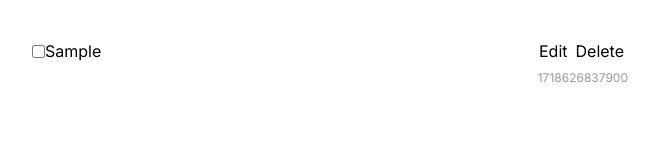
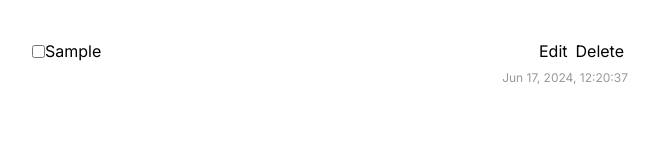
Before and after one commit to ChuangYuMing/to-do-list, a Next.js app: page / in a window 1280 px wide. Both pictures are taken after typing "Sample" into the empty fields and a click on the button "Add". Shown: the part 155-300 px from the top of the page, without its empty margins (312-971 px from the left). Built offline with nearby package versions, Linux system fonts and the light colour scheme.

Commit message:
format date

```diff
--- a/src/components/task-item/TaskItem.tsx
+++ b/src/components/task-item/TaskItem.tsx
@@ -14,6 +14,22 @@ export default function TaskItem({
   deleteTask,
 }: TaskItemProps) {
   const [isEditing, setIsEditing] = useState<boolean>(false);
+
+  const formatDate = (timestamp: number) => {
+    const date = new Date(timestamp);
+    const formattedDate = date.toLocaleDateString("en-US", {
+      year: "numeric",
+      month: "short",
+      day: "numeric",
+    });
+    const formattedTime = date.toLocaleTimeString("en-US", {
+      hour: "2-digit",
+      minute: "2-digit",
+      second: "2-digit",
+      hour12: false,
+    });
+    return `${formattedDate}, ${formattedTime}`;
+  };
 
   return (
     <div key={task.createdAt} className={styles["task-item"]}>
@@ -50,7 +66,9 @@ export default function TaskItem({
           Delete
         </span>
       </div>
-      <span className={styles["created-date"]}>{task.createdAt}</span>
+      <span className={styles["created-date"]}>
+        {formatDate(task.createdAt)}
+      </span>
     </div>
   );
 }
--- a/src/pages/index.tsx
+++ b/src/pages/index.tsx
@@ -49,7 +49,7 @@ export default function TodoList() {
     .filter((task: Task) => task.description.includes(searchText))
     .sort((a: Task, b: Task) => {
       if (isSortByCreatedAt) {
-        return a.createdAt - b.createdAt;
+        return b.createdAt - a.createdAt;
       } else {
         return 0;
       }
```
